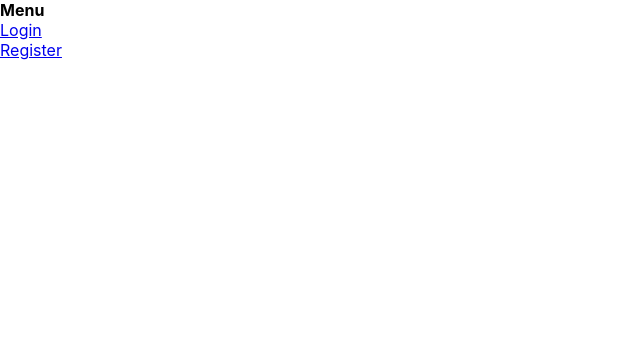
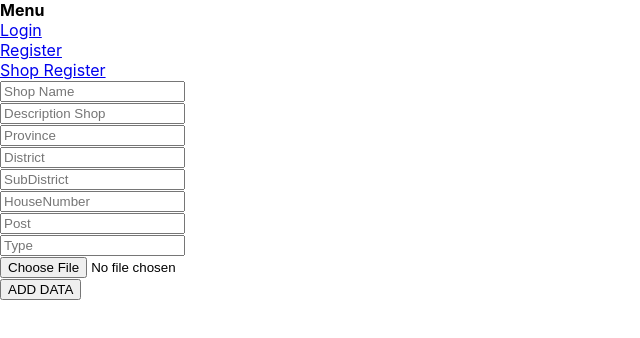
Before and after one commit to jobZeeCode/orderzone_web, a React (Create React App) app: page /shop/register in a window 1280 px wide. Shown: the top 338 px of the page, without its empty margins (0-640 px from the left). Built offline with nearby package versions, Linux system fonts and the light colour scheme.

Commit message:
Create shop register

```diff
--- a/src/App.js
+++ b/src/App.js
@@ -10,6 +10,7 @@ import MenuLists from './component/menu/MenuList';
 import Head from './component/home/Head';
 import UserRegister from './component/user/UserRegister';
 import UserLogin from './component/user/UserLogin';
+import ShopRegister from './component/shop/ShopRegister';
 
 function App() {
   const store = createStore(reducer, applyMiddleware(thunk));
@@ -19,6 +20,7 @@ function App() {
         <BrowserRouter>
           <Head/>
           <Switch>
+            <Route exact path="/shop/register" component={ShopRegister}/>
             <Route exact path="/user/login" component={UserLogin}/>
             <Route exact path="/user/register" component={UserRegister}/>
             <Route exact path="/menu/:id" component={MenuLists}/>
--- a/src/action.js
+++ b/src/action.js
@@ -55,3 +55,14 @@ export const loginUser = (data) => {
         });
     }
 }
+
+export const addShop = (data) => {
+    return(dispatch) => {
+        axios.post(URL+'/shop', data).then((res)=> {
+            dispatch({
+                type: 'ADD_SHOP',
+                playload: res.data
+            });
+        });
+    }
+}
--- a/src/component/home/Head.js
+++ b/src/component/home/Head.js
@@ -7,9 +7,11 @@ class Head extends Component {
             <div>
                 <b>Menu</b>
                 <br/>
-                <Link to="/User/Login">Login</Link>
+                <Link to="/user/login">Login</Link>
                 <br/>
-                <Link to="/User/Register">Register</Link>
+                <Link to="/user/register">Register</Link>
+                <br/>
+                <Link to="/shop/register">Shop Register</Link>
             </div>
         )
     }
--- /dev/null
+++ b/src/component/shop/ShopRegister.js
@@ -0,0 +1,79 @@
+import React, { Component } from "react";
+import {connect} from 'react-redux';
+import axios from 'axios';
+import * as action from '../../action';
+
+class ShopRegister extends Component {
+    state = {
+        Name : "",
+        Description : "",
+        Province : "",
+        District : "",
+        SubDistrict : "",
+        HouseNumber : "",
+        Post : "",
+        Type : "",
+        Image: "",
+        Pic : [""],
+        NumberOfInputFile : 0
+    }
+
+    onChangeData = (event) => {
+        this.setState({
+            [event.target.name] : event.target.value
+        })
+    }
+
+    onImageChange = (event) => {
+        let arr = this.Pic.filter((v,i,arr)=> v !== "");
+        arr.append(event.target.files[0])
+        this.setState({
+            Pic: arr
+        });
+        console.log(this.state)
+    }
+
+    onSubmitForm = (data, event) => {
+        event.preventDefault();
+        let sendData = {
+                Name : data.Name,
+                Description : data.Description,
+                Addr : {
+                    Province : data.Province,
+                    District : data.District,
+                    SubDistrict : data.SubDistrict,
+                    HouseNumber : data.HouseNumber,
+                    Post : data.Post,
+                },
+        }
+        this.props.AddShop(data);
+    }
+    render() {
+        return (
+            <div>
+                <form onSubmit={this.onSubmitForm.bind(this, this.state)}>
+                    <input type="text" name="Name" placeholder="Shop Name" onChange={this.onChangeData}/><br/>
+                    <input type="text" name="Description" placeholder="Description Shop" onChange={this.onChangeData}/><br/>
+                    <input type="text" name="Province" placeholder="Province" onChange={this.onChangeData}/><br/>
+                    <input type="text" name="District" placeholder="District" onChange={this.onChangeData}/><br/>
+                    <input type="text" name="SubDistrict" placeholder="SubDistrict" onChange={this.onChangeData}/><br/>
+                    <input type="text" name="HouseNumber" placeholder="HouseNumber" onChange={this.onChangeData}/><br/>
+                    <input type="text" name="Post" placeholder="Post" onChange={this.onChangeData}/><br/>
+                    <input type="text" name="Type" placeholder="Type" onChange={this.onChangeData}/><br/>
+                    <input type="file"  onChange={this.onImageChange}/><br/>
+                    <button type="submit">ADD DATA</button>
+                </form>
+            </div>
+        )
+    }
+}
+
+const mapDistpatchToProps = (dispatch) => {
+    return {
+        AddShop : (data) => {
+            return dispatch(this.action.addShop(data));
+        }
+    }
+}
+
+export default connect(null, mapDistpatchToProps) (ShopRegister);
--- a/src/reducer.js
+++ b/src/reducer.js
@@ -48,6 +48,12 @@ const reducer = (state = initialState, action) => {
                 }
             }
             return data
+        case 'ADD_SHOP':
+            data = {
+                ...state,
+                Shop:[action.playload, ...state.Shops]
+            }
+            return data
         default:
             break;
     }
```
